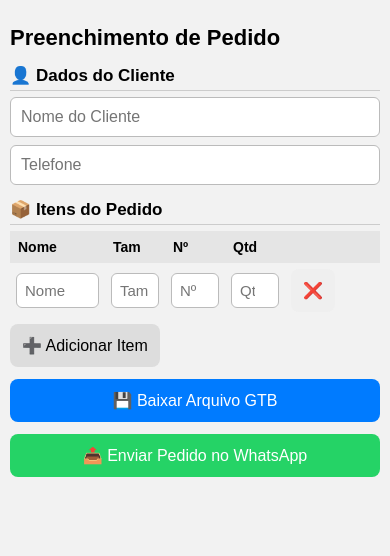
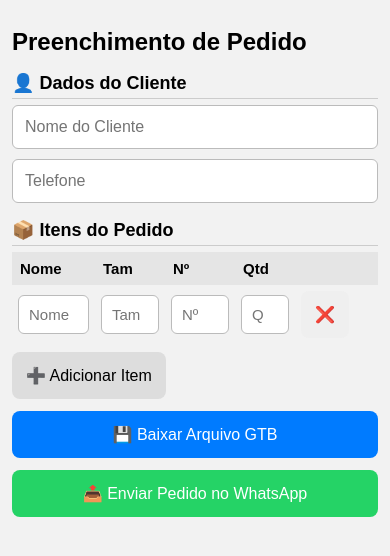
Before and after one commit to gtsportnota10-creator/gtbot, a plain HTML site: page index.html in a window 390 px wide. Drawn offline with Linux system fonts and the light colour scheme.

Commit message:
Update style.css

```diff
--- a/style.css
+++ b/style.css
@@ -11,34 +11,37 @@ body {
 .app {
   max-width: 1000px;
   margin: auto;
-  padding: 10px;
+  padding: 12px;
 }
 
+/* TÍTULOS */
 h1 {
-  font-size: 20px;
-  margin-bottom: 10px;
+  font-size: 22px;
+  margin-bottom: 12px;
 }
 
 h2 {
-  font-size: 15px;
-  margin: 14px 0 6px;
+  font-size: 16px;
+  margin: 16px 0 6px;
   border-bottom: 1px solid #ccc;
   padding-bottom: 4px;
 }
 
+/* CAMPOS CLIENTE */
 .grid {
   display: grid;
   grid-template-columns: 1fr 1fr;
-  gap: 8px;
+  gap: 10px;
 }
 
 input {
-  padding: 6px;
+  padding: 8px;
   font-size: 14px;
   border: 1px solid #bbb;
   border-radius: 6px;
 }
 
+/* TABELA */
 .tabela-wrapper {
   overflow-x: auto;
 }
@@ -62,10 +65,11 @@ td {
 
 td input {
   width: 100%;
-  padding: 4px;
+  padding: 6px;
   font-size: 13px;
 }
 
+/* larguras compactas */
 th:nth-child(2),
 td:nth-child(2) { width: 70px; }
 
@@ -75,22 +79,23 @@ td:nth-child(3) { width: 70px; }
 th:nth-child(4),
 td:nth-child(4) { width: 60px; }
 
+/* BOTÕES */
 button {
   cursor: pointer;
   border: none;
   border-radius: 8px;
-  padding: 8px;
+  padding: 10px;
   font-size: 14px;
 }
 
 .btn-sec {
-  margin-top: 6px;
+  margin-top: 8px;
   background: #ddd;
 }
 
 .btn-main {
   width: 100%;
-  margin-top: 10px;
+  margin-top: 12px;
   background: #007bff;
   color: white;
 }
@@ -99,37 +104,30 @@ button {
   background: #25d366;
 }
 
-/* MOBILE */
+/* ============================
+   AJUSTE CONFORTÁVEL NO CELULAR
+============================ */
 @media (max-width: 600px) {
+
+  h1 {
+    font-size: 24px;
+  }
+
+  h2 {
+    font-size: 18px;
+  }
+
   .grid {
     grid-template-columns: 1fr;
   }
-}
-
-/* ============================
-   AJUSTE DE TAMANHO NO CELULAR
-============================ */
-@media (max-width: 600px) {
-
-  body {
-    background: #f2f2f2;
-  }
-
-  h1 {
-    font-size: 22px;
-  }
-
-  h2 {
-    font-size: 17px;
-  }
 
   input {
-    font-size: 16px;      /* força zoom correto no mobile */
-    padding: 10px;
+    font-size: 16px;     /* evita zoom do navegador */
+    padding: 12px;
   }
 
   th {
-    font-size: 14px;
+    font-size: 15px;
     padding: 8px;
   }
 
@@ -139,25 +137,11 @@ button {
 
   td input {
     font-size: 15px;
-    padding: 8px;
-  }
-
-  /* campos menores só onde precisa */
-  th:nth-child(2),
-  td:nth-child(2),
-  th:nth-child(3),
-  td:nth-child(3),
-  th:nth-child(4),
-  td:nth-child(4) {
-    width: 60px;
+    padding: 10px;
   }
 
   button {
     font-size: 16px;
-    padding: 12px;
-  }
-
-  .btn-main {
-    margin-top: 12px;
+    padding: 14px;
   }
 }
```
